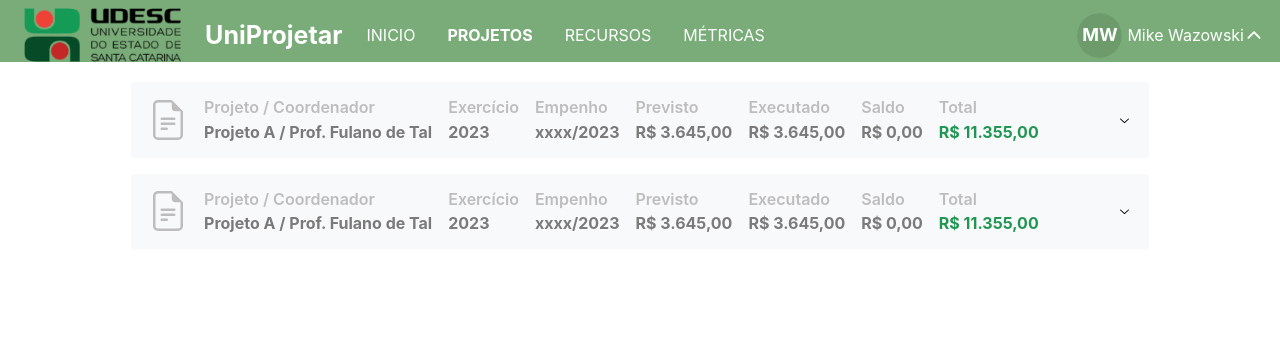
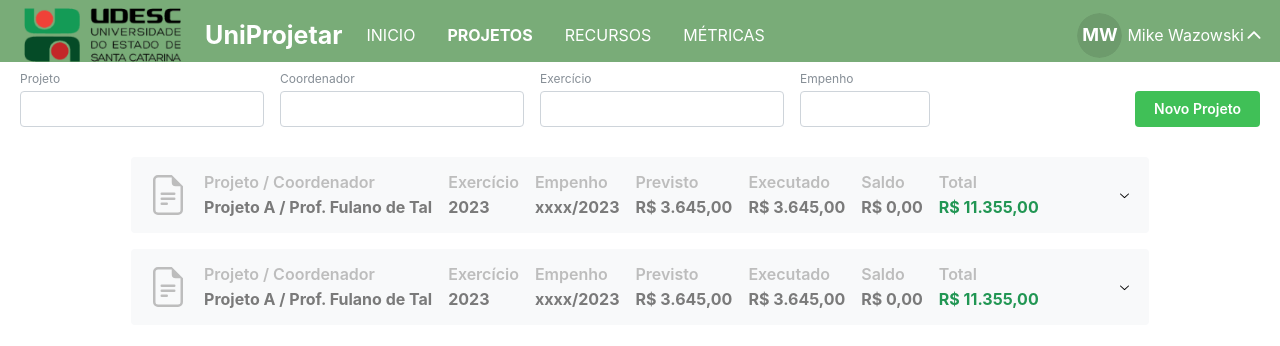
Before and after one commit to GustavoRosaLemos/uniprojetar-front, a React (Create React App) app: page /projetos in a window 1280 px wide. Shown: the top 346 px of the page. Built offline with nearby package versions, Linux system fonts and the light colour scheme.

Commit message:
Added projects page filter bar.

```diff
--- a/package.json
+++ b/package.json
@@ -4,12 +4,14 @@
   "private": true,
   "dependencies": {
     "@mantine/core": "^7.1.3",
+    "@mantine/dates": "^7.1.5",
     "@mantine/hooks": "^7.1.3",
     "@reduxjs/toolkit": "^1.9.3",
     "@testing-library/jest-dom": "^5.16.5",
     "@testing-library/react": "^13.4.0",
     "@testing-library/user-event": "^14.4.3",
     "axios": "^1.3.4",
+    "dayjs": "^1.11.10",
     "formik": "^2.2.9",
     "framer-motion": "^10.12.4",
     "react": "^18.2.0",
--- a/src/index.tsx
+++ b/src/index.tsx
@@ -7,6 +7,7 @@ import './index.css';
 import './custom.scss';
 import RouterSwitch from './routes';
 import '@mantine/core/styles.css';
+import '@mantine/dates/styles.css';
 
 const container = document.getElementById('root')!;
 const root = createRoot(container);
--- /dev/null
+++ b/src/pages/Projects/FilterBar/index.tsx
@@ -0,0 +1,33 @@
+import { Button, Grid, Group, Input } from '@mantine/core';
+import { YearPickerInput } from '@mantine/dates';
+
+function FilterBar() {
+  return (
+    <Grid pl={20} pr={20} pt={10} pb={10} align="end">
+      <Grid.Col span="auto">
+        <Group>
+          <Input.Wrapper description="Projeto">
+            <Input />
+          </Input.Wrapper>
+          <Input.Wrapper description="Coordenador">
+            <Input />
+          </Input.Wrapper>
+          <Input.Wrapper description="Exercício">
+            <Input />
+          </Input.Wrapper>
+          <YearPickerInput
+            type="range"
+            description="Empenho"
+            w={130}
+            clearable
+          />
+        </Group>
+      </Grid.Col>
+      <Grid.Col span="content">
+        <Button color="green">Novo Projeto</Button>
+      </Grid.Col>
+    </Grid>
+  );
+}
+
+export default FilterBar;
--- a/src/pages/Projects/index.tsx
+++ b/src/pages/Projects/index.tsx
@@ -1,11 +1,13 @@
 import { Container } from '@mantine/core';
 import Header from '../../shared/components/dumb/Header';
 import ProjectList from './ProjectList';
+import FilterBar from './FilterBar';
 
 function ProjectsPage() {
   return (
     <Container fluid p={0}>
       <Header />
+      <FilterBar />
       <ProjectList />
     </Container>
   );
```
Also changed, not shown: 1 other file (tests, documents, lock files or other folders).
